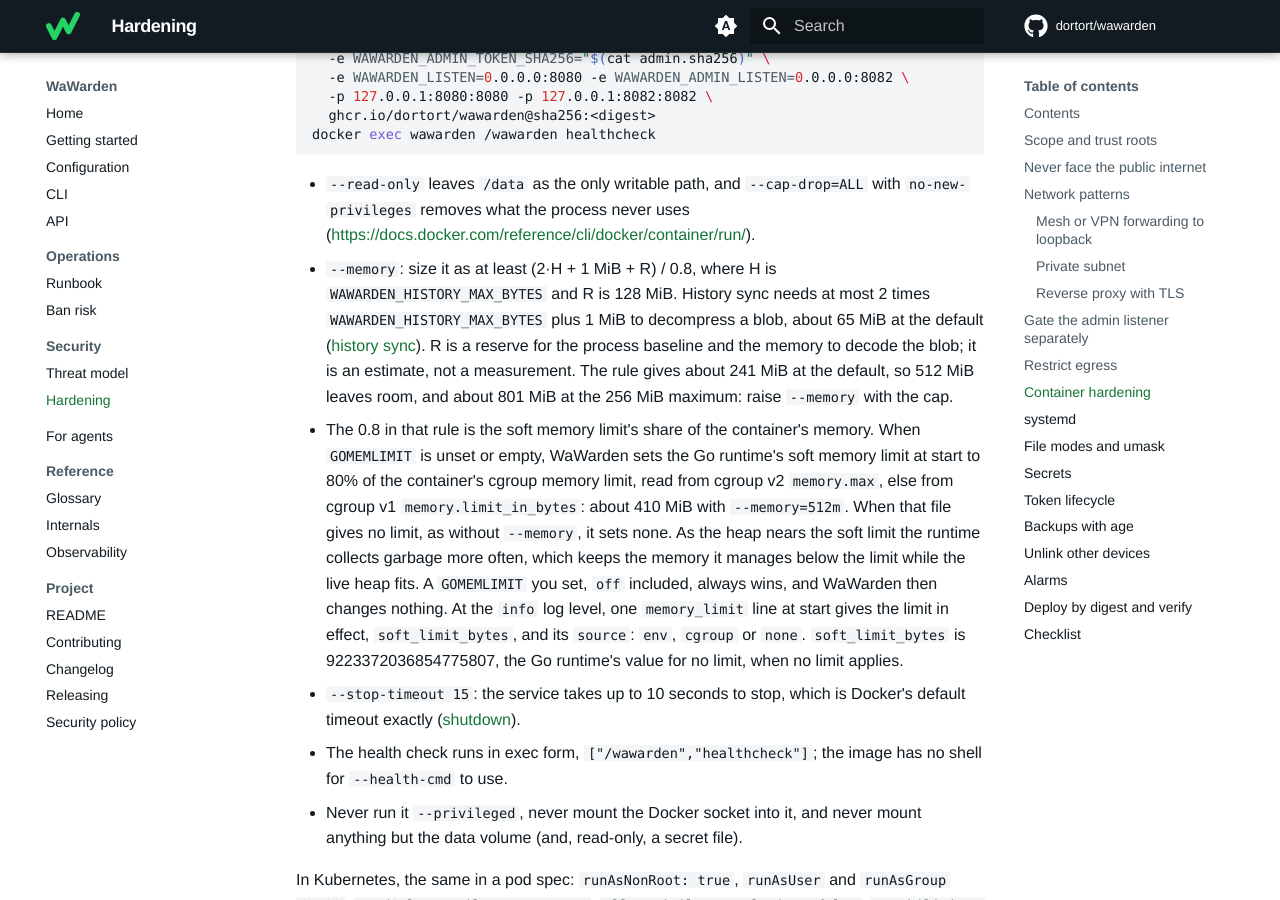
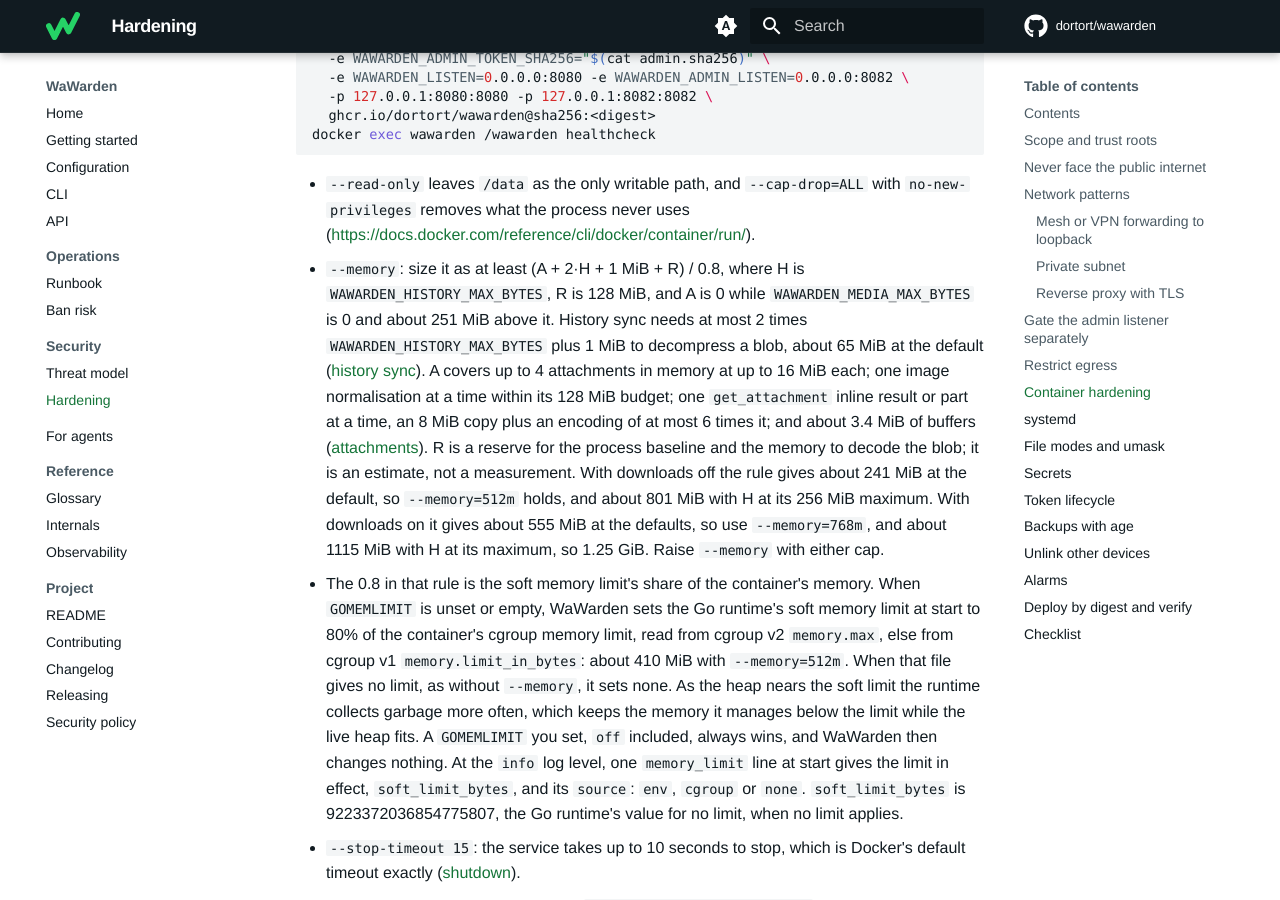
Before and after one commit to dortort/wawarden, an MkDocs documentation site: the page built from docs/hardening.md, in a window 1280 px wide and 900 px high, scrolled down 5336 px. Built offline with MkDocs 1.6.1 and Material for MkDocs 9.7.7, drawn with Linux system fonts in a browser that asks for light colours; comment, search, counter and statistics services are not loaded.

Commit message:
docs(hardening): size --memory for attachment downloads
The rule now counts the memory attachment downloads add and gives the
container size with downloads off and on.

Co-Authored-By: Claude Opus 5.5 <noreply@anthropic.com>
Co-Authored-By: Claude Fable 5.1 <noreply@anthropic.com>

```diff
--- a/docs/hardening.md
+++ b/docs/hardening.md
@@ -220,14 +220,21 @@ docker exec wawarden /wawarden healthcheck
 - `--read-only` leaves `/data` as the only writable path, and
   `--cap-drop=ALL` with `no-new-privileges` removes what the process never
   uses (<https://docs.docker.com/reference/cli/docker/container/run/>).
-- `--memory`: size it as at least (2·H + 1 MiB + R) / 0.8, where H is
-  `WAWARDEN_HISTORY_MAX_BYTES` and R is 128 MiB. History sync needs at most
-  2 times `WAWARDEN_HISTORY_MAX_BYTES` plus 1 MiB to decompress a blob, about
-  65 MiB at the default ([history sync](internals.md#history-sync)). R is a
-  reserve for the process baseline and the memory to decode the blob; it is an
-  estimate, not a measurement. The rule gives about 241 MiB at the default, so
-  512 MiB leaves room, and about 801 MiB at the 256 MiB maximum: raise
-  `--memory` with the cap.
+- `--memory`: size it as at least (A + 2·H + 1 MiB + R) / 0.8, where H is
+  `WAWARDEN_HISTORY_MAX_BYTES`, R is 128 MiB, and A is 0 while
+  `WAWARDEN_MEDIA_MAX_BYTES` is 0 and about 251 MiB above it. History sync needs
+  at most 2 times `WAWARDEN_HISTORY_MAX_BYTES` plus 1 MiB to decompress a blob,
+  about 65 MiB at the default ([history sync](internals.md#history-sync)). A
+  covers up to 4 attachments in memory at up to 16 MiB each; one image
+  normalisation at a time within its 128 MiB budget; one `get_attachment` inline
+  result or part at a time, an 8 MiB copy plus an encoding of at most 6 times
+  it; and about 3.4 MiB of buffers ([attachments](internals.md#attachments)). R
+  is a reserve for the process baseline and the memory to decode the blob; it is
+  an estimate, not a measurement. With downloads off the rule gives about 241
+  MiB at the default, so `--memory=512m` holds, and about 801 MiB with H at its
+  256 MiB maximum. With downloads on it gives about 555 MiB at the defaults, so
+  use `--memory=768m`, and about 1115 MiB with H at its maximum, so 1.25 GiB.
+  Raise `--memory` with either cap.
 - The 0.8 in that rule is the soft memory limit's share of the container's
   memory. When `GOMEMLIMIT` is unset or empty, WaWarden sets the Go runtime's
   soft memory limit at start to 80% of the container's cgroup memory limit,
```
